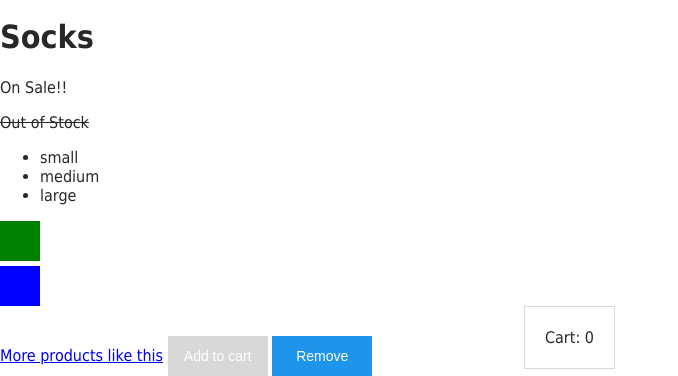
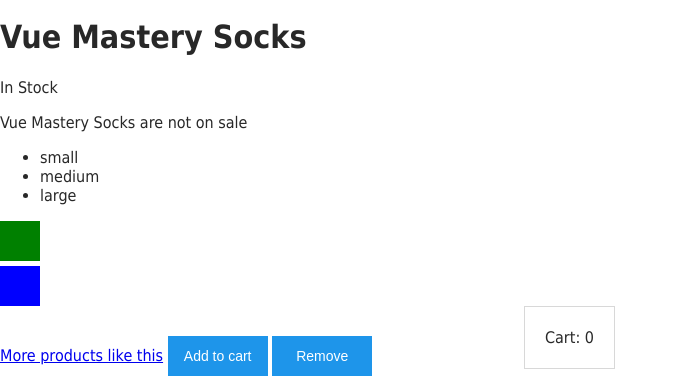
Before and after one commit to barbking/vue-mastery-intro, a plain HTML site: page views/index.html in a window 1280 px wide. Shown: the part 431-807 px from the top of the page, without its empty margins (0-678 px from the left). Drawn offline with nearby package versions, Linux system fonts and the light colour scheme.

Commit message:
computed prop

```diff
--- a/views/index.html
+++ b/views/index.html
@@ -13,23 +13,24 @@
       </div>
 
       <div class="product-info">
-        <h1>{{ product }}</h1>
+        <h1>{{ title }}</h1>
         <span v-show="onSale">On Sale!!</span>
         <!-- <p>{{description}}</p> -->
         <p v-if="inStock">In Stock</p>
         <!-- <p v-if="inventory > 10">In Stock</p> -->
         <!-- <p v-else-if="inventory < 10 && inventory > 0">Low Stock!!!</p> -->
         <p v-else :class="{outOfStock: !inStock}">Out of Stock</p>
+        <p>{{ sale }}</p>
 
         <ul>
           <li v-for="size in sizes">{{size}}</li>
         </ul>
 
         <div class="color-box"
-             v-for="variant in variants"
+             v-for="(variant, index) in variants"
              :key="variant.variantId"
              :style="{ backgroundColor: variant.variantColor }"
-             @mouseover="updateProduct(variant.variantImage)"
+             @mouseover="updateProduct(index)"
              >
         </div>
 
@@ -51,24 +52,26 @@
         el: '#app',
         data: {
           product: 'Socks',
+          brand: 'Vue Mastery',
           description: "A pair of warm. fuzzy socks.",
-          image: 'https://dl.dropboxusercontent.com/s/9zccs3f0pimj0wj/vmSocks-green-onWhite.jpg?dl=0',
+          selectedVariant: 0,
+          onSale: false,
           altText: "A pair of socks.",
           link: 'https://www.amazon.com/s/ref=nb_sb_noss?url=search-alias%3Daps&field-keywords=socks',
-          inventory: 0,
-          onSale: true,
-          inStock: false,
+          // inventory: 0,
           sizes: ["small", "medium", "large"],
           variants: [
             {
               variantId: 2234,
               variantColor: 'green',
-              variantImage: 'https://dl.dropboxusercontent.com/s/9zccs3f0pimj0wj/vmSocks-green-onWhite.jpg?dl=0'
+              variantImage: 'https://dl.dropboxusercontent.com/s/9zccs3f0pimj0wj/vmSocks-green-onWhite.jpg?dl=0',
+              variantQuantity: 10
             },
             {
               variantId: 2235,
               variantColor: 'blue',
-              variantImage: 'https://dl.dropboxusercontent.com/s/t32hpz32y7snfna/vmSocks-blue-onWhite.jpg?dl=0'
+              variantImage: 'https://dl.dropboxusercontent.com/s/t32hpz32y7snfna/vmSocks-blue-onWhite.jpg?dl=0',
+              variantQuantity: 0
             }
           ],
           cart: 0
@@ -81,8 +84,26 @@
             this.cart -= 1
           },
           // es6 syntax
-          updateProduct(variantImage) {
-            this.image = variantImage
+          updateProduct(index) {
+            this.selectedVariant = index
+            console.log(index)
+          }
+        },
+        computed: {
+          title() {
+            return this.brand + ' ' + this.product
+          },
+          image() {
+            return this.variants[this.selectedVariant].variantImage
+          },
+          inStock() {
+            return this.variants[this.selectedVariant].variantQuantity
+          },
+          sale() {
+            if (this.onSale) {
+             return this.brand + ' ' + this.product + ' are on sale!'
+          }
+             return  this.brand + ' ' + this.product + ' are not on sale'
           }
         }
       })
```
Also changed, not shown: 1 other file.
